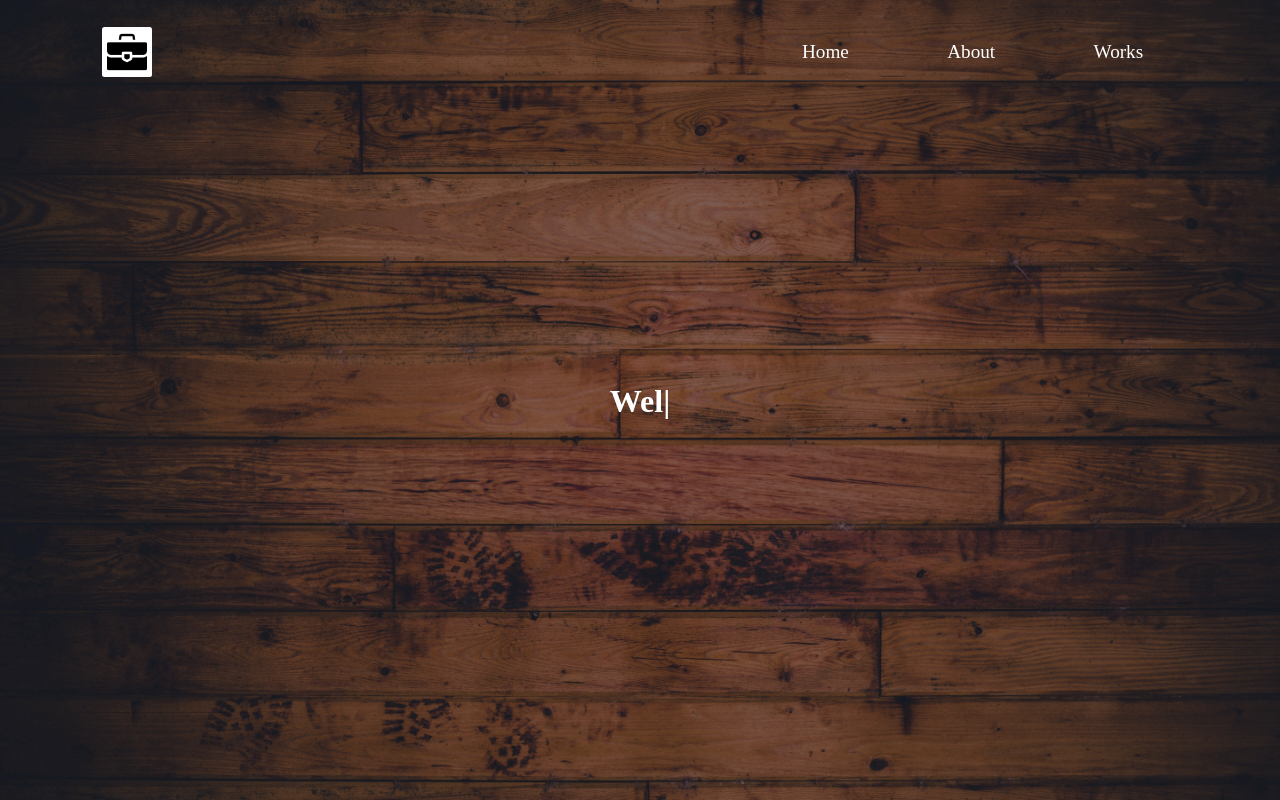
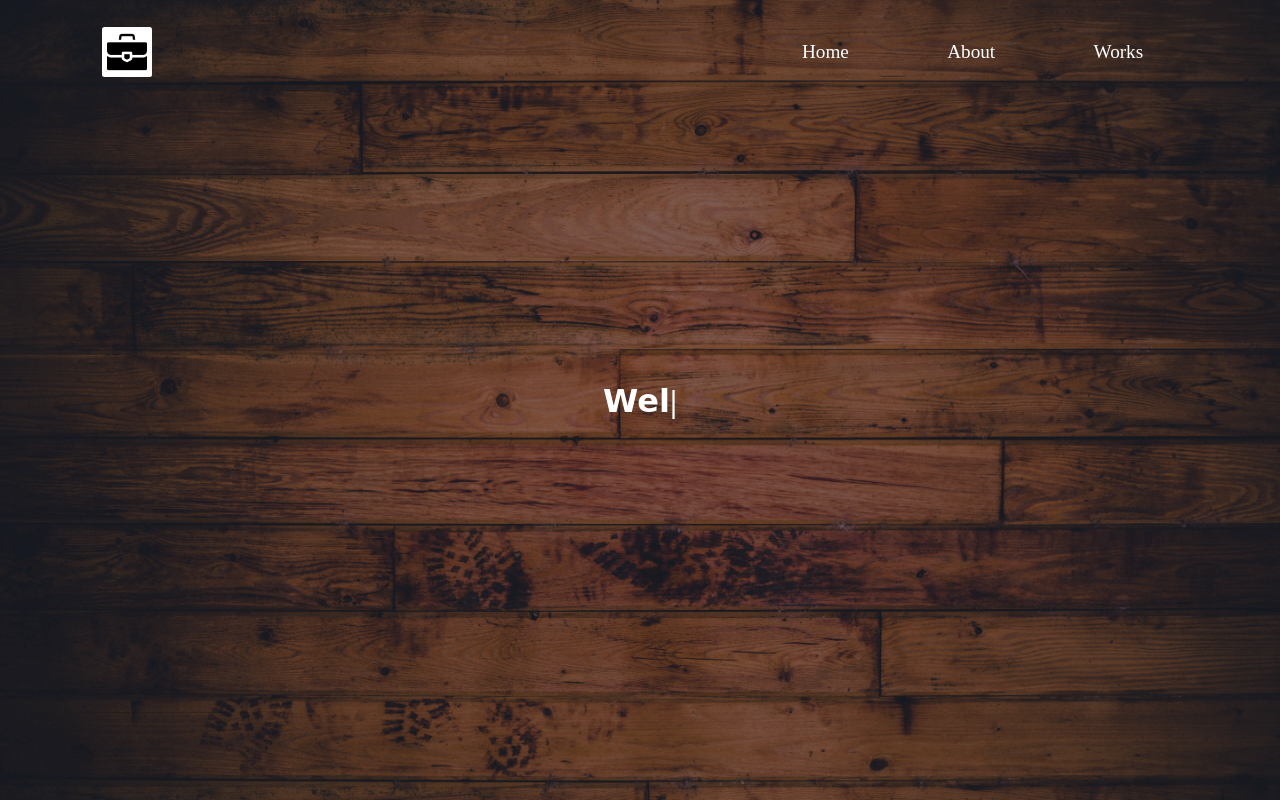
Before and after one commit to jayanth353/Projects, a PHP site: page / in a window 1280 px wide. Run offline with PHP 8.4, Linux system fonts and the light colour scheme.

Commit message:
Update main.css

```diff
--- a/Portfolio/main.css
+++ b/Portfolio/main.css
@@ -82,5 +82,5 @@
 
 }
 #type{
-    font-family:Cabin;
+    font-family:cursive;
 }
```
